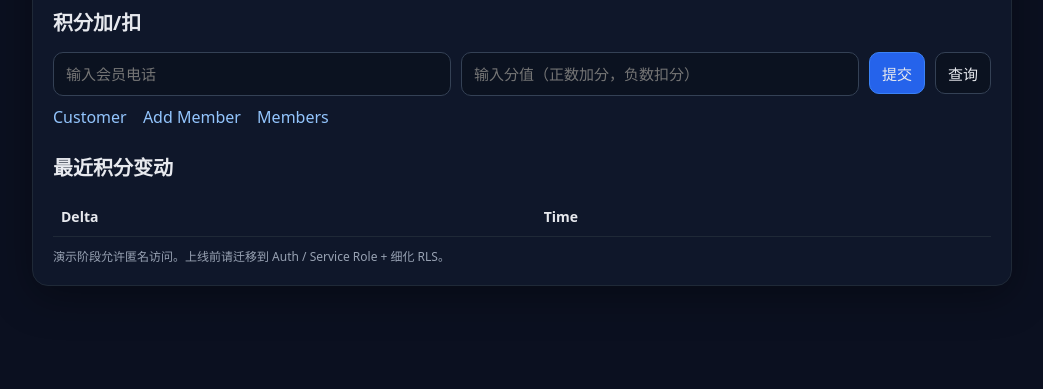
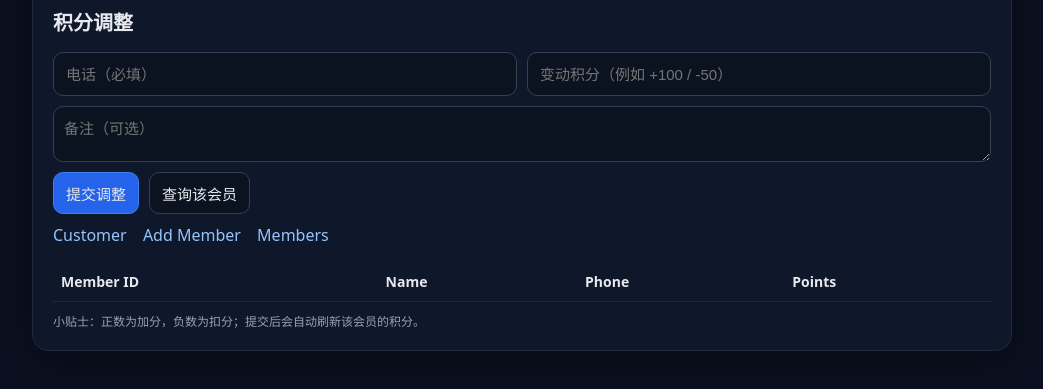
Before and after one commit to JHSBullion/KEDAI-EMAS-SIANG-HENG-, a plain HTML site: page points.html in a window 1280 px wide. Shown: the part 105-494 px from the top of the page, without its empty margins (118-1161 px from the left). Drawn offline with nearby package versions, Linux system fonts and the light colour scheme.

Commit message:
Update points.html

```diff
--- a/points.html
+++ b/points.html
@@ -1,5 +1,5 @@
 <!doctype html>
-<html lang="en">
+<html lang="zh">
 <head>
   <meta charset="utf-8" />
   <meta name="viewport" content="width=device-width,initial-scale=1" />
@@ -12,8 +12,9 @@
     .card{background:#0f172a;border:1px solid #1f2937;border-radius:16px;padding:20px;box-shadow:0 10px 40px rgba(0,0,0,.35)}
     h1{margin:0 0 16px;font-size:20px}
     .row{display:flex;gap:10px;flex-wrap:wrap;margin:10px 0}
-  input,button{height:42px;border-radius:10px;border:1px solid #344155;background:#0b1220;color:#e7e9ee;padding:0 12px;font-size:15px}
-  input{flex:1;min-width:200px}
+    input,button,textarea{height:42px;border-radius:10px;border:1px solid #344155;background:#0b1220;color:#e7e9ee;padding:0 12px;font-size:15px}
+    input{flex:1;min-width:220px}
+    textarea{height:auto;padding:10px;min-width:220px;flex:2}
     button{cursor:pointer}
     .primary{background:#2563eb;border-color:#3b82f6}
     .muted{background:#0b1220;border-color:#344155}
@@ -22,104 +23,32 @@
     th,td{border-bottom:1px solid #1f2937;padding:10px 8px;text-align:left}
     .nav{margin:8px 0 16px} .nav a{color:#93c5fd;margin-right:12px;text-decoration:none}
     .brand{font-weight:700;color:#f5d58a;letter-spacing:.4px}
-  .pill{display:inline-block;padding:2px 8px;border:1px solid #3a3f55;border-radius:999px;font-size:12px;color:#9fb5ff}
-  .right{margin-left:auto}
-  .kpi{display:flex;gap:18px;margin-top:6px}
-  .kpi div{background:#0b1220;border:1px solid #1f2937;border-radius:12px;padding:10px 14px}
-  .kpi b{font-size:18px}
+    .pill{display:inline-block;padding:2px 8px;border:1px solid #3a3f55;border-radius:999px;font-size:12px;color:#9fb5ff;margin-left:auto}
   </style>
-<script src="https://cdn.jsdelivr.net/npm/@supabase/supabase-js@2"></script>
-<script>
-/* ====== Supabase 参数（从 Netlify 环境变量读取） ====== */
-const SUPABASE_URL = window.env?.SUPABASE_URL || import.meta?.env?.SUPABASE_URL;
-const SUPABASE_ANON_KEY = window.env?.SUPABASE_ANON_KEY || import.meta?.env?.SUPABASE_ANON_KEY;
-const SB = supabase.createClient(SUPABASE_URL, SUPABASE_ANON_KEY);
-/* ========================================== */
-const $ = s => document.querySelector(s);
-const esc = s => String(s||'').replace(/[&<>"']/g,m=>({ '&':'&amp;','<':'&lt;','>':'&gt;','"':'&quot;','\'':'&#39;' }[m]));
-
-function say(html){ $('#msg').innerHTML = html; }
-
-async function fetchMemberByPhone(phone){
-  return SB.from('members').select('id,name,phone').eq('phone', phone).maybeSingle();
-}
-async function fetchSummaryByPhone(phone){
-  return SB.from('member_points').select('member_id,name,phone,points').eq('phone', phone).maybeSingle();
-}
-async function fetchRecentTx(member_id,limit=10){
-  return SB.from('point_transactions').select('delta,created_at').eq('member_id', member_id).order('created_at',{ascending:false}).limit(limit);
-}
-
-async function loadSummary(){
-  const phone = $('#phone').value.trim();
-  if(!phone){ say('<div class="hint">请输入要查询的电话。</div>'); return; }
-  say('<div class="hint">查询中…</div>');
-  const { data, error } = await fetchSummaryByPhone(phone);
-  if(error){ console.error(error); say(`<div class="err">查询失败：${esc(error.message)}</div>`); return; }
-  if(!data){ say('<div class="err">未找到该会员。</div>'); $('#summary').innerHTML=''; $('#txbody').innerHTML=''; return; }
-
-  $('#summary').innerHTML = `
-    <div class="kpi">
-      <div>姓名<br><b>${esc(data.name||'-')}</b></div>
-      <div>电话<br><b>${esc(data.phone||'-')}</b></div>
-      <div>当前积分<br><b>${data.points ?? 0}</b></div>
-    </div>
-  `;
-
-  const tx = await fetchRecentTx(data.member_id, 12);
-  if(tx.error){ console.error(tx.error); $('#txbody').innerHTML = `<tr><td colspan="2" class="err">读取明细失败：${esc(tx.error.message)}</td></tr>`; return; }
-  if(!tx.data?.length){ $('#txbody').innerHTML = `<tr><td colspan="2" class="hint">暂无积分变动</td></tr>`; return; }
-  $('#txbody').innerHTML = tx.data.map(t=>`
-    <tr>
-      <td>${t.delta>0?`+${t.delta}`:t.delta}</td>
-      <td>${new Date(t.created_at).toLocaleString()}</td>
-    </tr>
-  `).join('');
-  say('');
-}
-
-async function adjust(){
-  const phone = $('#phone').value.trim();
-  const delta = parseInt($('#delta').value,10);
-  if(!phone){ say('<div class="err">电话必填。</div>'); return; }
-  if(!Number.isFinite(delta) || delta===0){ say('<div class="err">分值需为非零整数（正数加分，负数扣分）。</div>'); return; }
-
-  say('<div class="hint">提交中…</div>');
-  const { data: mem, error: mErr } = await fetchMemberByPhone(phone);
-  if(mErr){ console.error(mErr); say(`<div class="err">查询会员失败：${esc(mErr.message)}</div>`); return; }
-  if(!mem){ say('<div class="err">未找到该会员，先到 “Add Member” 页面添加。</div>'); return; }
-
-  const { error: insErr } = await SB.from('point_transactions').insert({ member_id: mem.id, delta });
-  if(insErr){ console.error(insErr); say(`<div class="err">写入失败：${esc(insErr.message)}</div>`); return; }
-
-  say('<div class="ok">已更新积分！</div>');
-  $('#delta').value='';
-  await loadSummary(); // 刷新当前积分与列表
-}
-
-document.addEventListener('DOMContentLoaded', ()=>{
-  $('#phone').addEventListener('keydown', e=>{ if(e.key==='Enter') loadSummary(); });
-  $('#delta').addEventListener('keydown', e=>{ if(e.key==='Enter') adjust(); });
-});
-</script>
 </head>
 <body>
   <div class="wrap">
     <div class="card">
       <div class="row">
         <div class="brand">KEDAI EMAS SIANG HENG</div>
-        <span class="pill right">Admin · Adjust Points</span>
+        <span class="pill">Admin · Adjust Points</span>
       </div>
 
-      <h1>积分加/扣</h1>
+      <h1>积分调整</h1>
 
       <div class="row">
-        <input id="phone" placeholder="输入会员电话" />
-        <input id="delta" placeholder="输入分值（正数加分，负数扣分）" />
-        <button class="primary" onclick="adjust()">提交</button>
-        <button class="muted" onclick="loadSummary()">查询</button>
+        <input id="phone" placeholder="电话（必填）" />
+        <input id="delta" placeholder="变动积分（例如 +100 / -50）" />
       </div>
-      <div id="msg" class="hint"></div>
+      <div class="row">
+        <textarea id="note" placeholder="备注（可选）"></textarea>
+      </div>
+      <div class="row">
+        <button class="primary" onclick="adjust()">提交调整</button>
+        <button class="muted" onclick="refreshOne()">查询该会员</button>
+      </div>
+
+      <div id="msg"></div>
 
       <div class="nav">
         <a href="/index.html">Customer</a>
@@ -127,18 +56,74 @@ document.addEventListener('DOMContentLoaded', ()=>{
         <a href="/list-members.html">Members</a>
       </div>
 
-      <div id="summary"></div>
-
-      <h1 style="margin-top:24px">最近积分变动</h1>
       <table>
         <thead>
-          <tr><th>Delta</th><th>Time</th></tr>
+          <tr><th>Member ID</th><th>Name</th><th>Phone</th><th>Points</th></tr>
         </thead>
-        <tbody id="txbody"></tbody>
+        <tbody id="tbody"></tbody>
       </table>
 
-      <div class="hint" style="margin-top:10px">演示阶段允许匿名访问。上线前请迁移到 Auth / Service Role + 细化 RLS。</div>
+      <div class="hint" style="margin-top:10px">
+        小贴士：正数为加分，负数为扣分；提交后会自动刷新该会员的积分。
       </div>
     </div>
+  </div>
+
+  <script>
+    const tip = (html)=>{ document.getElementById('msg').innerHTML = html };
+    const esc = s => String(s).replace(/[&<>"']/g,m=>({ '&':'&amp;','<':'&lt;','>':'&gt;','"':'&quot;','\'':'&#39;' }[m]));
+
+    async function adjust(){
+      const phone = document.getElementById('phone').value.trim();
+      const deltaRaw = document.getElementById('delta').value.trim();
+      const note = document.getElementById('note').value.trim();
+      const delta = Number(deltaRaw);
+      if(!phone || !deltaRaw || Number.isNaN(delta)){ tip('<div class="err">电话与变动积分必填，且变动积分必须是数字</div>'); return; }
+
+      try{
+        tip('<div class="hint">提交中…</div>');
+        const res = await fetch('/.netlify/functions/adjust-points', {
+          method:'POST',
+          headers:{'Content-Type':'application/json'},
+          body: JSON.stringify({ phone, delta, note })
+        });
+        const json = await res.json();
+        if(!json.success){ tip('<div class="err">调整失败：'+esc(json.error||'')+'</div>'); return; }
+        tip('<div class="ok">调整成功！</div>');
+        refreshOne();
+      }catch(e){
+        tip('<div class="err">网络错误：'+esc(e.message)+'</div>');
+      }
+    }
+
+    async function refreshOne(){
+      const phone = document.getElementById('phone').value.trim();
+      const tbody = document.getElementById('tbody');
+      tbody.innerHTML = '<tr><td colspan="4" class="hint">加载中…</td></tr>';
+      try{
+        const res = await fetch('/.netlify/functions/list-members');
+        const json = await res.json();
+        if(!json.success){ tbody.innerHTML = '<tr><td colspan="4" class="err">加载失败：'+esc(json.error||'')+'</td></tr>'; return; }
+        let rows = json.data||[];
+        if(phone) rows = rows.filter(r=>(r.phone||'').toLowerCase()===phone.toLowerCase());
+        if(!rows.length){ tbody.innerHTML = '<tr><td colspan="4" class="hint">未找到该会员</td></tr>'; return; }
+        tbody.innerHTML = rows.map(r=>`
+          <tr>
+            <td>${esc(r.member_id||'')}</td>
+            <td>${esc(r.name||'')}</td>
+            <td>${esc(r.phone||'')}</td>
+            <td>${r.points??0}</td>
+          </tr>
+        `).join('');
+      }catch(e){
+        tbody.innerHTML = '<tr><td colspan="4" class="err">网络错误：'+esc(e.message)+'</td></tr>';
+      }
+    }
+
+    document.addEventListener('DOMContentLoaded', ()=> {
+      const p = new URLSearchParams(location.search).get('phone')||'';
+      if(p){ document.getElementById('phone').value = p; refreshOne(); }
+    });
+  </script>
 </body>
 </html>
```
Lines whose indentation alone changed are shown as unchanged.
